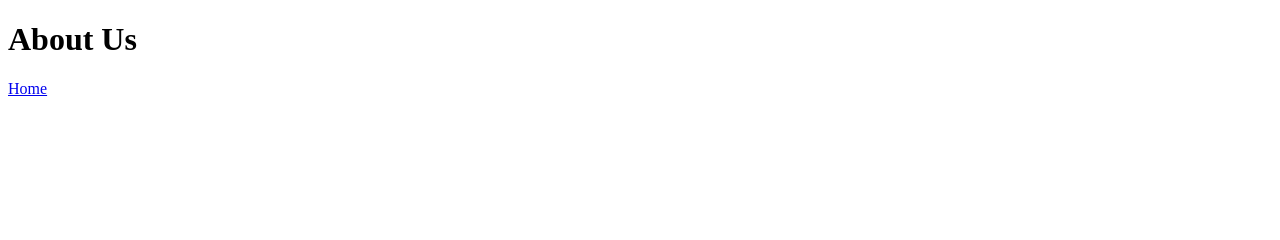
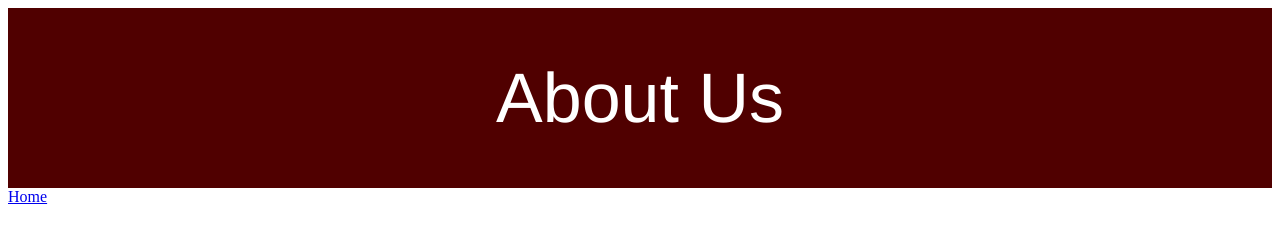
Before and after one commit to katherinebernhardt/GSAWebsite, a plain HTML site: page aboutUs.html in a window 1280 px wide. Drawn offline with Linux system fonts and the light colour scheme.

Commit message:
adding some style

```diff
--- a/aboutUs.html
+++ b/aboutUs.html
@@ -1,9 +1,20 @@
 <!DOCTYPE HTML>
 <html lang="en">
 	<head>
+        <style>
+            div{
+                padding: 50px 50px 50px 50px;
+                background-color: #500000;
+                font-family: "Helvetica";
+                text-align: center;
+                color: white;
+                font-size: 70px;
+
+            }
+        </style>
 		<meta charset="UTF-8">
 		<title>About Us</title>
-        <h1>About Us</h1>
+        <div>About Us</div>
 	</head>
 	<body>
         <a href="index.html">Home</a>
```
Also changed, not shown: index.html (+12 -1 lines).
